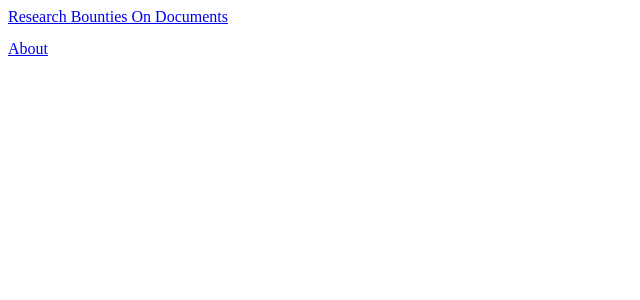
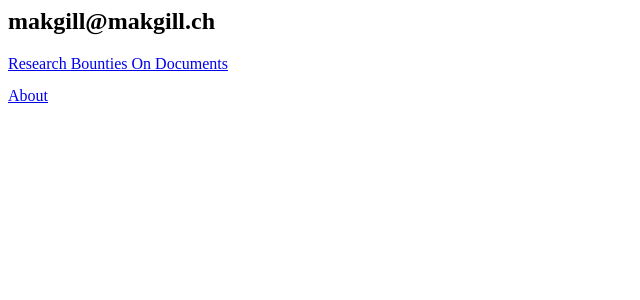
Before and after one commit to derykmakgill/website, a Jekyll site: the page built from index.md, in a window 1280 px wide. Shown: the top 300 px of the page, without its empty margins (0-640 px from the left). Built offline with Jekyll 4.4.1, drawn with Linux system fonts in a browser that asks for light colours; our own code applies the rules of GitHub Pages for plain Markdown files.

Commit message:
Update index.md

```diff
--- a/index.md
+++ b/index.md
@@ -1,6 +1,8 @@
 ---
 layout: default
 ---
+
+## makgill@makgill.ch
 
 <div class=par>
   <div><div class="pd"><a href="/research-bounties.html">Research Bounties On Documents</a></div> </div>
```
